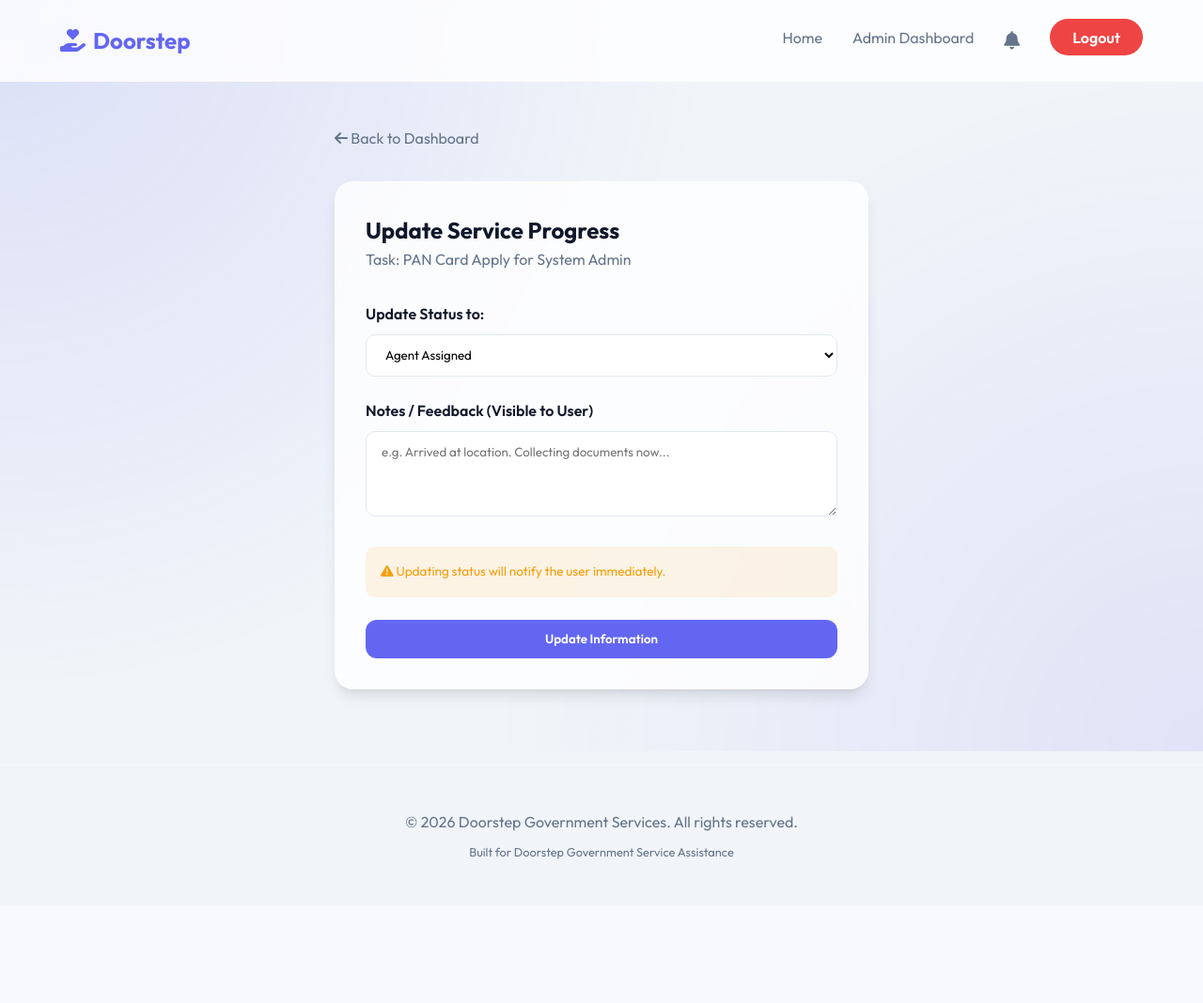
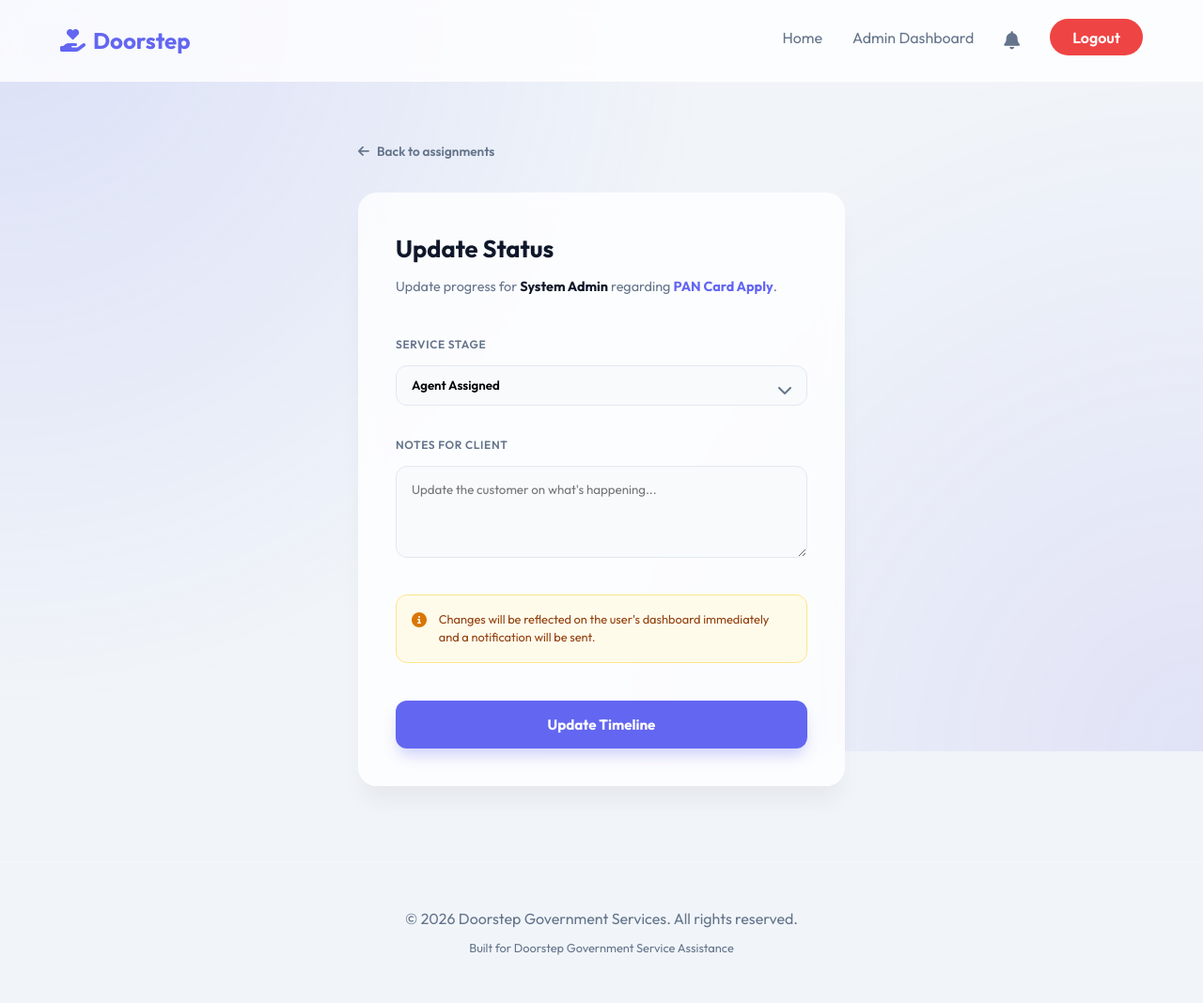
Before and after one commit to kthacking/Doorstep, a PHP site: page /agent/update_task.php?id=1 in a window 1280 px wide. Shown: the whole page at 94% size. Before the commit the page ends 915 px from the top, so only its background shows below. Run offline with PHP 8.4, Linux system fonts and the light colour scheme; a user stored in the database is signed in; data comes from the database, SQL or seed files in the repository; tables that the repository leaves empty hold one stand-in row (values such as "Sample post"); data that the repository does not hold is empty.

Commit message:
The upgrade of the agent portal is complete

```diff
--- a/agent/update_task.php
+++ b/agent/update_task.php
@@ -25,38 +25,50 @@ if (!$task) {
 }
 ?>
 
-<div class="container" style="max-width: 600px;">
-    <a href="dashboard.php" style="text-decoration: none; color: var(--secondary); margin-bottom: 2rem; display: inline-block;"><i class="fas fa-arrow-left"></i> Back to Dashboard</a>
+<div class="container" style="max-width: 550px; margin-top: 4rem;">
+    <div style="margin-bottom: 2rem;">
+        <a href="dashboard.php" style="text-decoration: none; color: var(--secondary); font-size: 0.85rem; display: flex; align-items: center; gap: 0.5rem; font-weight: 600;">
+            <i class="fas fa-arrow-left"></i> Back to assignments
+        </a>
+    </div>
 
-    <div class="card">
-        <h2>Update Service Progress</h2>
-        <p style="color: var(--secondary); margin-bottom: 2rem;">Task: <?php echo $task['service_name']; ?> for <?php echo $task['user_name']; ?></p>
+    <div class="card" style="padding: 2.5rem; border: none; box-shadow: 0 20px 25px -5px rgba(0, 0, 0, 0.05);">
+        <h2 style="font-size: 1.6rem; margin-bottom: 0.5rem;">Update Status</h2>
+        <p style="color: var(--secondary); font-size: 0.9rem; margin-bottom: 2.5rem;">
+            Update progress for <span style="color: var(--dark); font-weight: 700;"><?php echo $task['user_name']; ?></span> regarding <span style="color: var(--primary); font-weight: 700;"><?php echo $task['service_name']; ?></span>.
+        </p>
 
         <form action="../actions/agent_update_action.php" method="POST">
             <input type="hidden" name="booking_id" value="<?php echo $task['id']; ?>">
 
-            <div class="form-group">
-                <label>Update Status to:</label>
-                <select name="status" class="form-control" required>
-                    <option value="Agent Assigned" <?php echo $task['status'] == 'Agent Assigned' ? 'selected' : ''; ?>>Agent Assigned</option>
-                    <option value="En Route" <?php echo $task['status'] == 'En Route' ? 'selected' : ''; ?>>En Route (Traveling to location)</option>
-                    <option value="Arrived" <?php echo $task['status'] == 'Arrived' ? 'selected' : ''; ?>>Arrived at Doorstep</option>
-                    <option value="Documents Collected" <?php echo $task['status'] == 'Documents Collected' ? 'selected' : ''; ?>>Documents Collected & Verified</option>
-                    <option value="Application Submitted" <?php echo $task['status'] == 'Application Submitted' ? 'selected' : ''; ?>>Application Submitted to Gov</option>
-                    <option value="Completed" <?php echo $task['status'] == 'Completed' ? 'selected' : ''; ?>>Completed (Service Delivered)</option>
-                </select>
+            <div class="form-group" style="margin-bottom: 2rem;">
+                <label style="font-size: 0.75rem; text-transform: uppercase; letter-spacing: 0.05em; color: var(--secondary); margin-bottom: 0.8rem; display: block;">Service Stage</label>
+                <div style="position: relative;">
+                    <select name="status" class="form-control" required style="appearance: none; background: #f8fafc; border: 1px solid #e2e8f0; padding: 0.8rem 1rem; border-radius: 12px; font-weight: 600;">
+                        <option value="Agent Assigned" <?php echo $task['status'] == 'Agent Assigned' ? 'selected' : ''; ?>>Agent Assigned</option>
+                        <option value="En Route" <?php echo $task['status'] == 'En Route' ? 'selected' : ''; ?>>Traveling to Location</option>
+                        <option value="Arrived" <?php echo $task['status'] == 'Arrived' ? 'selected' : ''; ?>>Arrived at Doorstep</option>
+                        <option value="Documents Collected" <?php echo $task['status'] == 'Documents Collected' ? 'selected' : ''; ?>>Documents Collected</option>
+                        <option value="Application Submitted" <?php echo $task['status'] == 'Application Submitted' ? 'selected' : ''; ?>>Application Submitted</option>
+                        <option value="Completed" <?php echo $task['status'] == 'Completed' ? 'selected' : ''; ?>>Service Completed</option>
+                    </select>
+                    <i class="fas fa-chevron-down" style="position: absolute; right: 1rem; top: 1.1rem; color: var(--secondary); pointer-events: none;"></i>
+                </div>
             </div>
 
-            <div class="form-group">
-                <label>Notes / Feedback (Visible to User)</label>
-                <textarea name="remarks" class="form-control" rows="4" placeholder="e.g. Arrived at location. Collecting documents now..." required></textarea>
+            <div class="form-group" style="margin-bottom: 2rem;">
+                <label style="font-size: 0.75rem; text-transform: uppercase; letter-spacing: 0.05em; color: var(--secondary); margin-bottom: 0.8rem; display: block;">Notes for Client</label>
+                <textarea name="remarks" class="form-control" rows="4" placeholder="Update the customer on what's happening..." required style="background: #f8fafc; border: 1px solid #e2e8f0; border-radius: 12px; padding: 1rem;"></textarea>
             </div>
 
-            <div style="background: rgba(245, 158, 11, 0.1); padding: 1rem; border-radius: 10px; margin-bottom: 1.5rem; font-size: 0.85rem; color: var(--warning);">
-                <i class="fas fa-exclamation-triangle"></i> Updating status will notify the user immediately.
+            <div style="background: #fffbeb; border: 1px solid #fde68a; padding: 1rem; border-radius: 12px; margin-bottom: 2.5rem; display: flex; gap: 0.8rem; align-items: flex-start;">
+                <i class="fas fa-info-circle" style="color: #d97706; margin-top: 2px;"></i>
+                <p style="font-size: 0.8rem; color: #92400e; line-height: 1.5; font-weight: 500;">
+                    Changes will be reflected on the user's dashboard immediately and a notification will be sent.
+                </p>
             </div>
 
-            <button type="submit" class="btn btn-primary" style="width: 100%;">Update Information</button>
+            <button type="submit" class="btn btn-primary" style="width: 100%; padding: 1rem; font-weight: 700; border-radius: 12px; font-size: 0.95rem; box-shadow: 0 10px 15px -3px rgba(99, 102, 241, 0.3);">Update Timeline</button>
         </form>
     </div>
 </div>
```
Also changed, not shown: agent/dashboard.php (+17 -20 lines), assets/css/style.css (+70 -48 lines).
